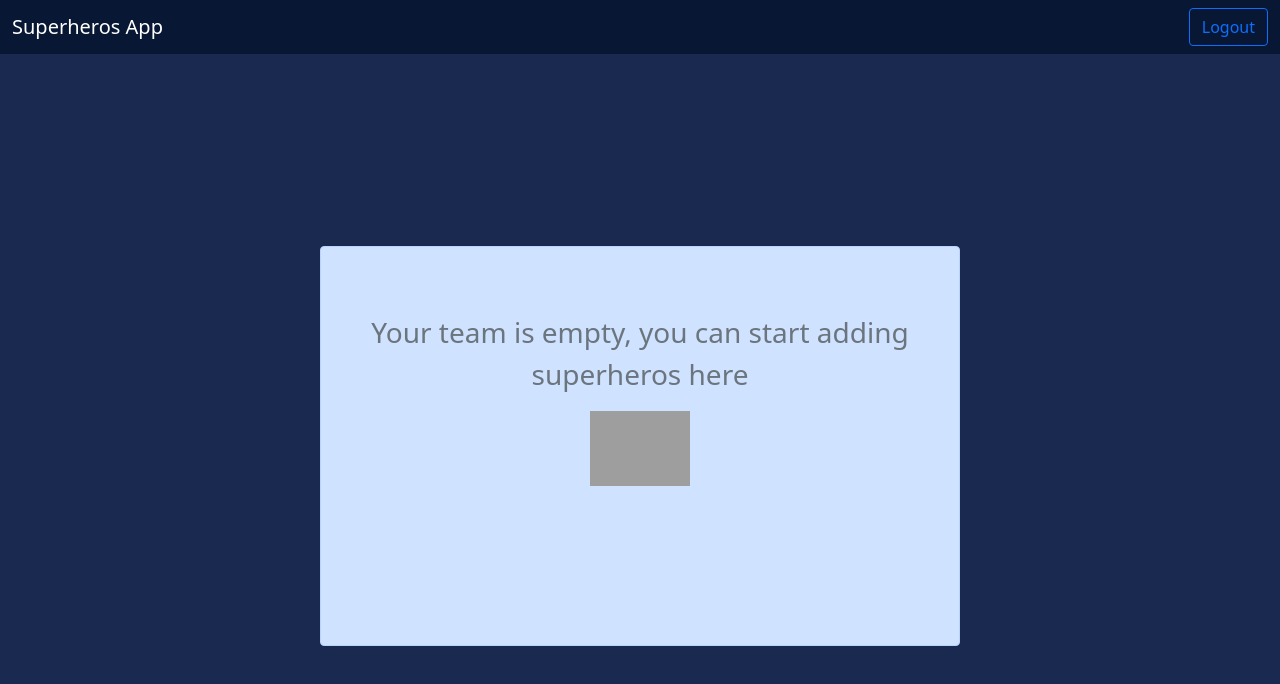
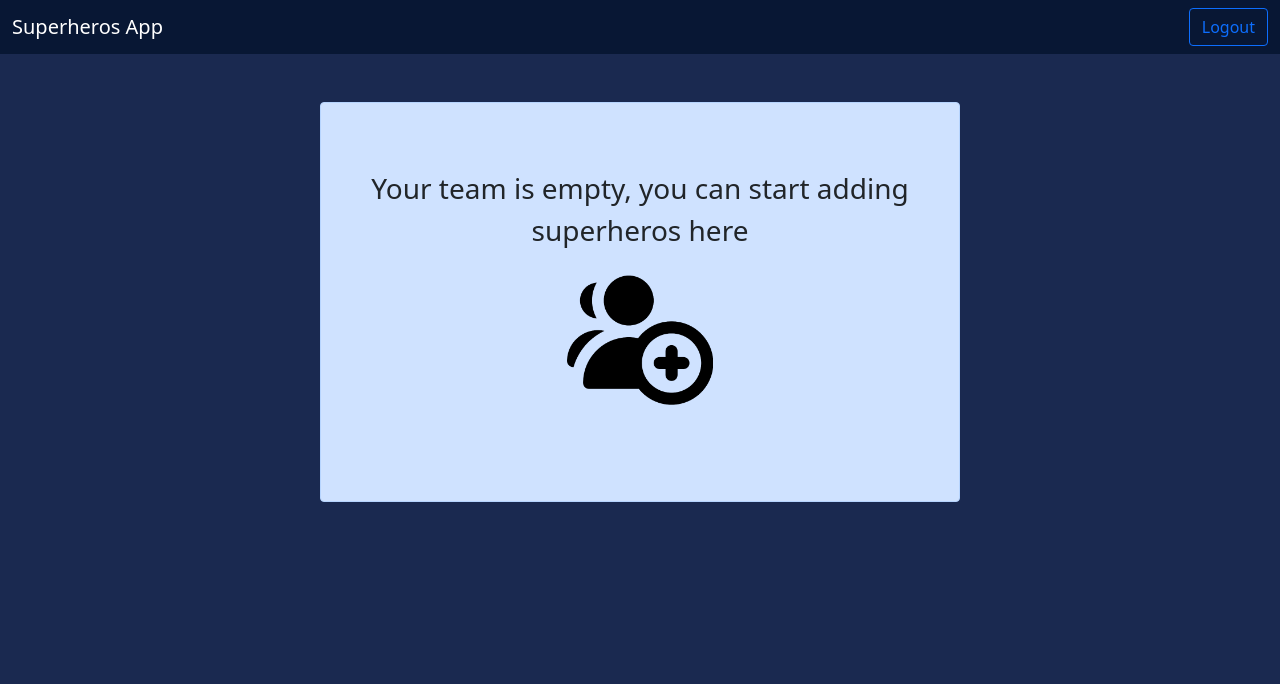
Before and after one commit to fdelavalle/superheros, a React (Create React App) app: page /home in a window 1280 px wide. Shown: the top 684 px of the page. Built offline with nearby package versions, Linux system fonts and the light colour scheme; sample sign-in values are in the browser's storage; grey boxes are pictures that could not be loaded.

Commit message:
search input added, still changes to be made

```diff
--- a/src/App.js
+++ b/src/App.js
@@ -2,8 +2,10 @@ import React, { useContext } from 'react';
 import { Redirect, Route, Switch } from 'react-router-dom';
 import Login from './pages/Login';
 import Home from './components/home/Home';
+import SearchHero from './components/search/SearchHero';
 import './App.css';
 import AuthContext from './store/auth-context';
+
 import Layout from './components/layout/Layout';
 
 function App() {
@@ -16,11 +18,18 @@ function App() {
       </Route>
 
       {authCtx.isLoggedIn && (
-        <Route path='/home'>
-          <Layout>
-            <Home />
-          </Layout>
-        </Route>
+        <React.Fragment>
+          <Route path='/home'>
+            <Layout>
+              <Home />
+            </Layout>
+          </Route>
+          <Route exact path='/search'>
+            <Layout>
+              <SearchHero />
+            </Layout>
+          </Route>
+        </React.Fragment>
       )}
 
       <Route path='*'>
--- /dev/null
+++ b/src/components/home/EmptyTeam.js
@@ -0,0 +1,24 @@
+import React from 'react';
+import { Link } from 'react-router-dom';
+import addHeroLogo from '../../assets/add-hero-logo.png';
+
+const EmptyTeam = () => {
+  return (
+    <div className='container d-flex flex-column'>
+      <p className='fs-3 text-center text-dark mt-5'>
+        Your team is empty, you can start adding superheros here
+      </p>
+      <div className='overflow-hidden text-center'>
+        <Link to='/search' className='p-6 mt-5 mw-25'>
+          <img
+            alt='add a hero to the team icon'
+            src={addHeroLogo}
+            className='w-25'
+          ></img>
+        </Link>
+      </div>
+    </div>
+  );
+};
+
+export default EmptyTeam;
--- a/src/components/home/Home.js
+++ b/src/components/home/Home.js
@@ -1,34 +1,25 @@
 import React from 'react';
-import { Link } from 'react-router-dom';
+import EmptyTeam from './EmptyTeam';
+import TeamGrid from './TeamGrid';
+import SearchHero from '../search/SearchHero';
 import './Home.css';
 
 const Home = () => {
   const superherosList = [];
 
+  let content = superherosList.length > 0 ? <TeamGrid /> : <EmptyTeam />;
+
   return (
     <section
       style={{ height: '100vh' }}
-      className='d-flex align-items-center justify-content-center'
+      className='d-flex mt-5 justify-content-center'
     >
       <div
-        class='d-flex flex-column align-items-center alert alert-primary justify-content-start w-50 h-50 p-3'
+        class='d-flex flex-column align-items-center alert alert-primary w-50 h-50 p-3'
         role='alert'
       >
-        <p className='fs-3 text-center text-secondary mt-5'>
-          Your team is empty, you can start adding superheros here
-        </p>
-        <Link className='p-6 text-center'>
-          <img
-            alt='add a hero to the team icon'
-            src='https://icons.iconarchive.com/icons/custom-icon-design/silky-line-user/512/user-add-icon.png'
-            className='w-25'
-          ></img>
-        </Link>
+        {content}
       </div>
-
-      {superherosList.length > 0 && (
-        <div className='container bg-primary h-75 mt-5 rounded'>CARDS</div>
-      )}
     </section>
   );
 };
--- /dev/null
+++ b/src/components/home/TeamGrid.js
@@ -0,0 +1,7 @@
+import React from 'react';
+
+const TeamGrid = () => {
+  return <div></div>;
+};
+
+export default TeamGrid;
--- /dev/null
+++ b/src/components/search/Input.js
@@ -0,0 +1,51 @@
+import React, { useState, useEffect, useContext } from 'react';
+import FilteredHerosContext from '../../store/filted-heros-context';
+
+const Input = (props) => {
+  const { updateHeros, herosList } = useContext(FilteredHerosContext);
+  const [enteredSuperhero, setEnteredSuperhero] = useState('');
+
+  useEffect(() => {
+    const timer = setTimeout(() => {
+      if (!enteredSuperhero) {
+        return updateHeros('');
+      }
+      if (enteredSuperhero) {
+        const fetchSuperHero = () => {
+          updateHeros(enteredSuperhero);
+        };
+        try {
+          fetchSuperHero();
+        } catch (error) {
+          console.log(error);
+        }
+      }
+    }, 500);
+    return () => {
+      clearTimeout(timer);
+    };
+  }, [enteredSuperhero, updateHeros]);
+
+  const superheroChangeHandler = (event) => {
+    setEnteredSuperhero(event.target.value);
+  };
+
+  console.log(herosList);
+
+  return (
+    <>
+      <form>
+        <label htmlFor='superhero'>Superhero</label>
+        <input
+          type='text'
+          id='superhero'
+          name='superhero'
+          onChange={superheroChangeHandler}
+          value={enteredSuperhero}
+        />
+      </form>
+    </>
+  );
+};
+
+export default Input;
--- /dev/null
+++ b/src/components/search/SearchHero.js
@@ -0,0 +1,14 @@
+import React from 'react';
+import Input from './Input';
+
+const Search = () => {
+  return (
+    <section>
+      <div className='container'>
+        <Input />
+      </div>
+    </section>
+  );
+};
+
+export default Search;
--- /dev/null
+++ b/src/services/heros.js
@@ -0,0 +1,7 @@
+import axios from 'axios';
+
+const instance = axios.create({
+  baseURL: 'https://superheroapi.com/api/4311045615613550/search/',
+});
+
+export default instance;
--- /dev/null
+++ b/src/store/filted-heros-context.js
@@ -0,0 +1,34 @@
+import React, { useState, useCallback } from 'react';
+import heros from '../services/heros';
+
+const FilteredHerosContext = React.createContext({
+  herosList: [],
+  updateHeros: (name) => {},
+});
+
+export const FilteredHerosProvider = (props) => {
+  const [fetchedHeroes, setFetchedHeroes] = useState([]);
+
+  const addHeroHandler = async (name) => {
+    const response = await heros.get(name);
+    const responseData = await response.data.results;
+    setFetchedHeroes(responseData);
+  };
+
+  const memoizedHeroHandler = useCallback((name) => {
+    addHeroHandler(name);
+  }, []);
+
+  const heroListContext = {
+    herosList: fetchedHeroes,
+    updateHeros: memoizedHeroHandler,
+  };
+
+  return (
+    <FilteredHerosContext.Provider value={heroListContext}>
+      {props.children}
+    </FilteredHerosContext.Provider>
+  );
+};
+
+export default FilteredHerosContext;
```
Also changed, not shown: src/assets/add-hero-logo.png (added), src/components/home/add-hero-icon.png (deleted).
